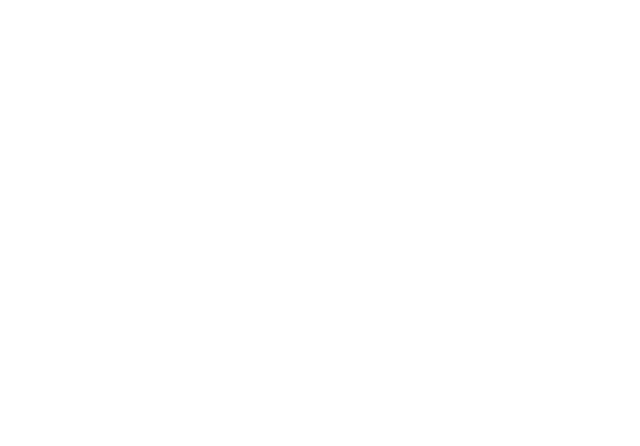
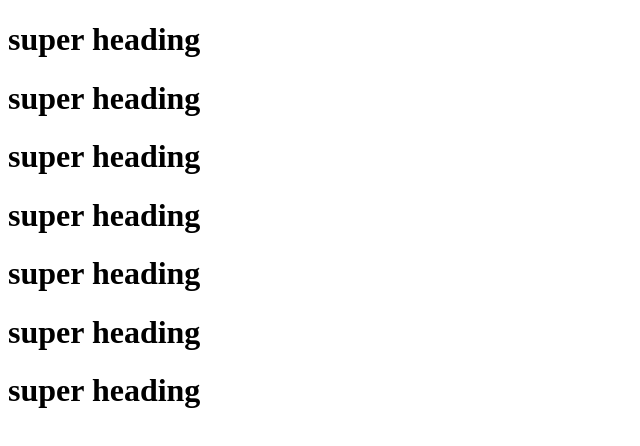
Before and after one commit to sagar-onports/crap-portfolio, a plain HTML site: page index.html in a window 1280 px wide. Shown: the whole page, without its empty margins (0-640 px from the left). Drawn offline with Linux system fonts and the light colour scheme.

Commit message:
Multiple headings added

```diff
--- a/index.html
+++ b/index.html
@@ -5,6 +5,13 @@
     <title>Crap portfolio</title>
   </head>
   <body>
+    <h1>super heading</h1>
+    <h1>super heading</h1>
+    <h1>super heading</h1>
+    <h1>super heading</h1>
+    <h1>super heading</h1>
+    <h1>super heading</h1>
+    <h1>super heading</h1>
 
   </body>
 </html>
```
